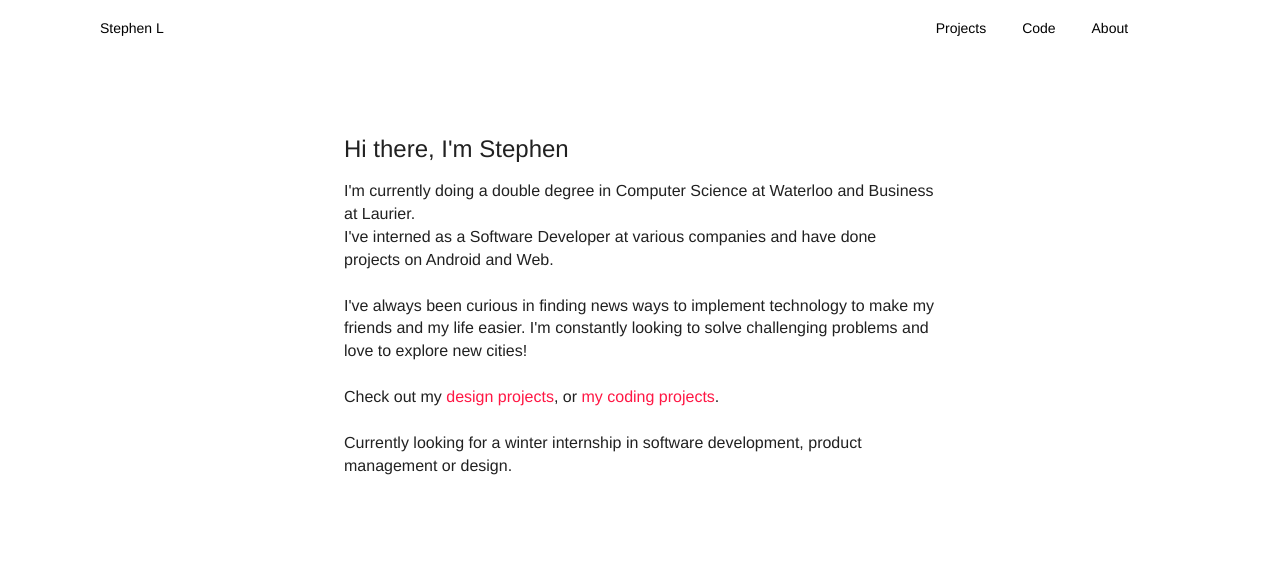
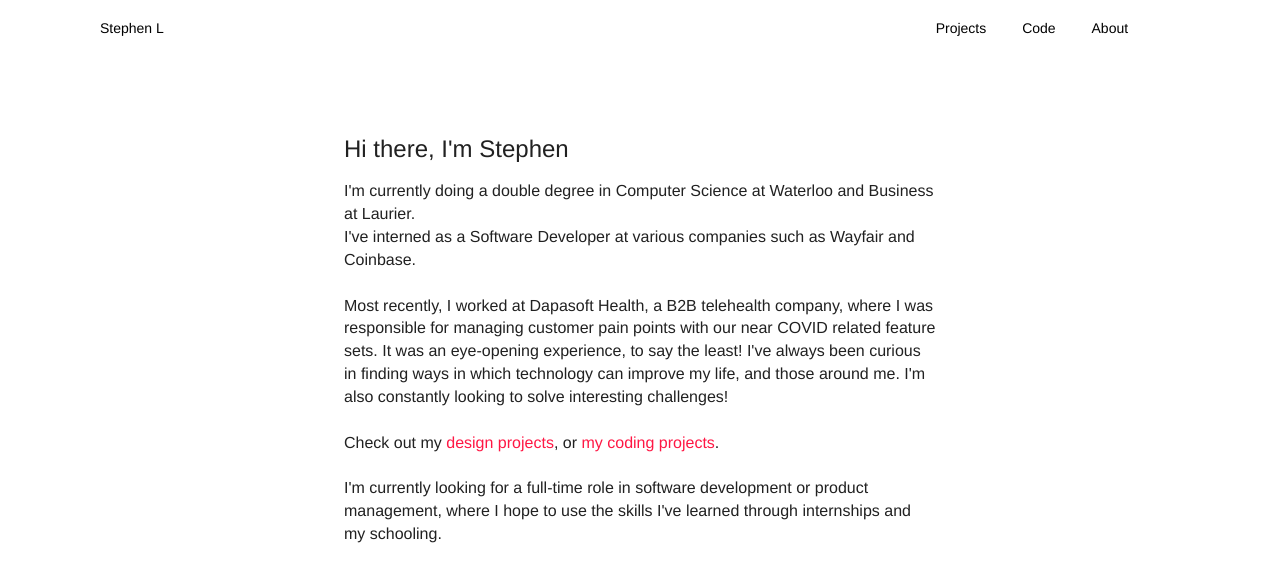
Before and after one commit to ssmlau/ssmlau.github.io, a website: page about.html in a window 1280 px wide. Drawn offline with nearby package versions, Linux system fonts and the light colour scheme.

Commit message:
update about

```diff
--- a/about.html
+++ b/about.html
@@ -65,9 +65,9 @@
       <img class="profile-image" src="img/profile.png" alt="">
       <h2 class="about-me-heading">Hi there, I'm Stephen</h2>
       <p class="about-me-description">
-        I'm currently doing a double degree in Computer Science at Waterloo and Business at Laurier. <br>I've interned as a Software Developer at various companies and have done projects on Android and Web.<br><br>
-        I've always been curious in finding news ways to implement technology to make my friends and my life easier. I'm constantly looking to solve challenging problems and love to explore new cities!<br><br> Check out my <a href="index.html#design">design projects</a>, or <a href="code.html">my coding projects</a>. <br><br>
-        Currently looking for a winter internship in software development, product management or design.
+        I'm currently doing a double degree in Computer Science at Waterloo and Business at Laurier. <br>I've interned as a Software Developer at various companies such as Wayfair and Coinbase. <br><br>
+        Most recently, I worked at Dapasoft Health, a B2B telehealth company, where I was responsible for managing customer pain points with our near COVID related feature sets. It was an eye-opening experience, to say the least! I've always been curious in finding ways in which technology can improve my life, and those around me. I'm also constantly looking to solve interesting challenges!<br><br> Check out my <a href="index.html#design">design projects</a>, or <a href="code.html">my coding projects</a>. <br><br>
+        I'm currently looking for a full-time role in software development or product management, where I hope to use the skills I've learned through internships and my schooling.
       </p>
   </div>
 </body>
```
